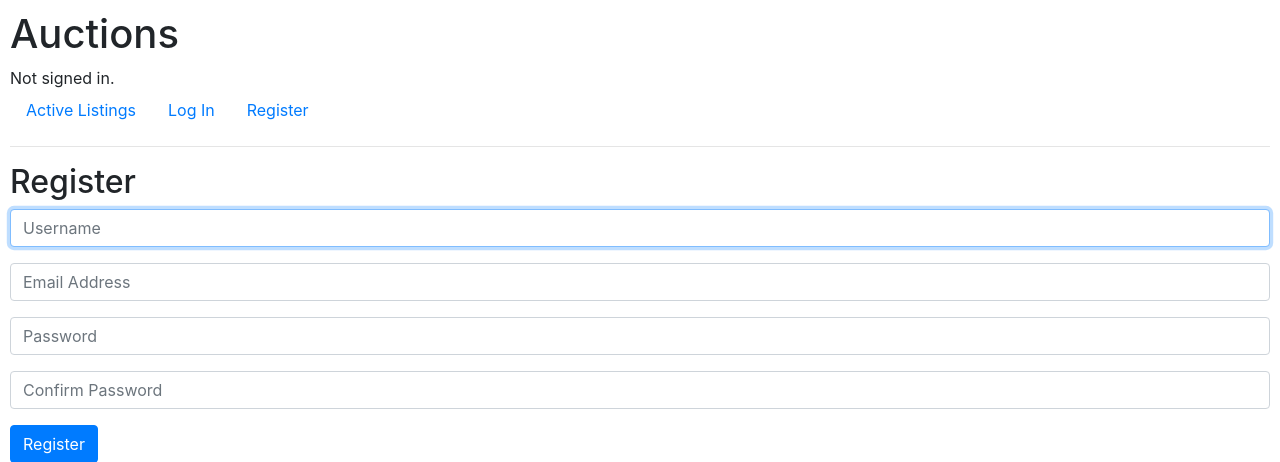
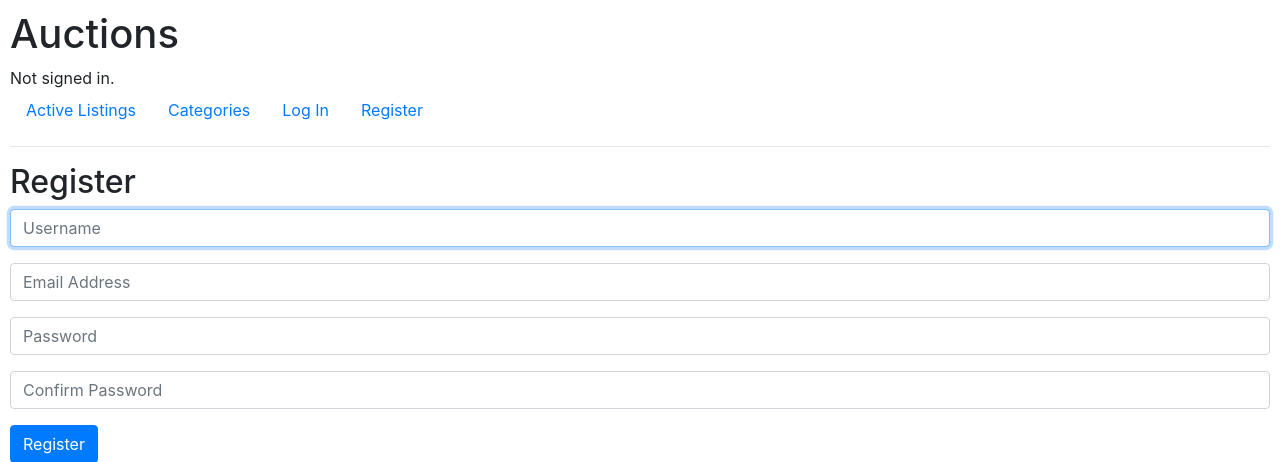
Before and after one commit to akiliholmes/commerce, a Django app: page /auctions/register in a window 1280 px wide. Shown: the top 462 px of the page. Run offline with Django 3.2, Linux system fonts and the light colour scheme; some libraries are stand-ins or nearby versions.

Commit message:
configuring categories page

```diff
--- a/auctions/models.py
+++ b/auctions/models.py
@@ -7,10 +7,10 @@ class User(AbstractUser):
     pass
 
 class Categories(models.Model):
-    categories = models.CharField(max_length=60)
+    name = models.CharField(max_length=60)
 
     def __str__(self):
-        return f"{self.categories}"
+        return f"{self.name}"
 
 class Listings(models.Model):
     author = models.ForeignKey(settings.AUTH_USER_MODEL, on_delete=models.PROTECT, related_name="author_list")
--- a/auctions/templates/auctions/all-categories.html
+++ b/auctions/templates/auctions/all-categories.html
@@ -7,8 +7,8 @@
 <ul class="list-group">
     {% for type in categories %}
     <li class="list-group-item d-flex justify-content-between align-items-center">
-      {{type.name}}
-      <span class="badge bg-primary rounded-pill">{{type.name__count}}</span>
+      <h3>{{ type.name }}</h3>
+      <a href="{% url 'listing_details' type.id %}" class="btn btn-primary"><span class="badge bg-primary rounded-pill">{{quantity}}</span></a>
     </li>
     {% endfor %}
   </ul>
--- a/auctions/templates/auctions/layout.html
+++ b/auctions/templates/auctions/layout.html
@@ -19,6 +19,9 @@
         <ul class="nav">
             <li class="nav-item">
                 <a class="nav-link" href="{% url 'index' %}">Active Listings</a>
+            </li>
+            <li class="nav-item">
+                <a class="nav-link" href="{% url 'categories' %}">Categories</a>
             </li>
             {% if user.is_authenticated %}
                 <li class="nav-item">
--- a/auctions/views.py
+++ b/auctions/views.py
@@ -116,10 +116,10 @@ def listing_details(request, listing_id):
 
 
 def all_categories(request):
-    num_cats = Categories.objects.all().annotate(cat_total=Count('name'))
+    num_listing = Listings.objects.values('categories').annotate(cat_total=Count('categories'))
     return render(request, "auctions/all-categories.html", {
-        "categories": Categories.objects.all()
-        #"quantities": Categories.name__count
+        "categories": Categories.objects.all(),
+        "quantity": num_listing
         })
 
 def watchlist(request):
```
Also changed, not shown: db.sqlite3.
